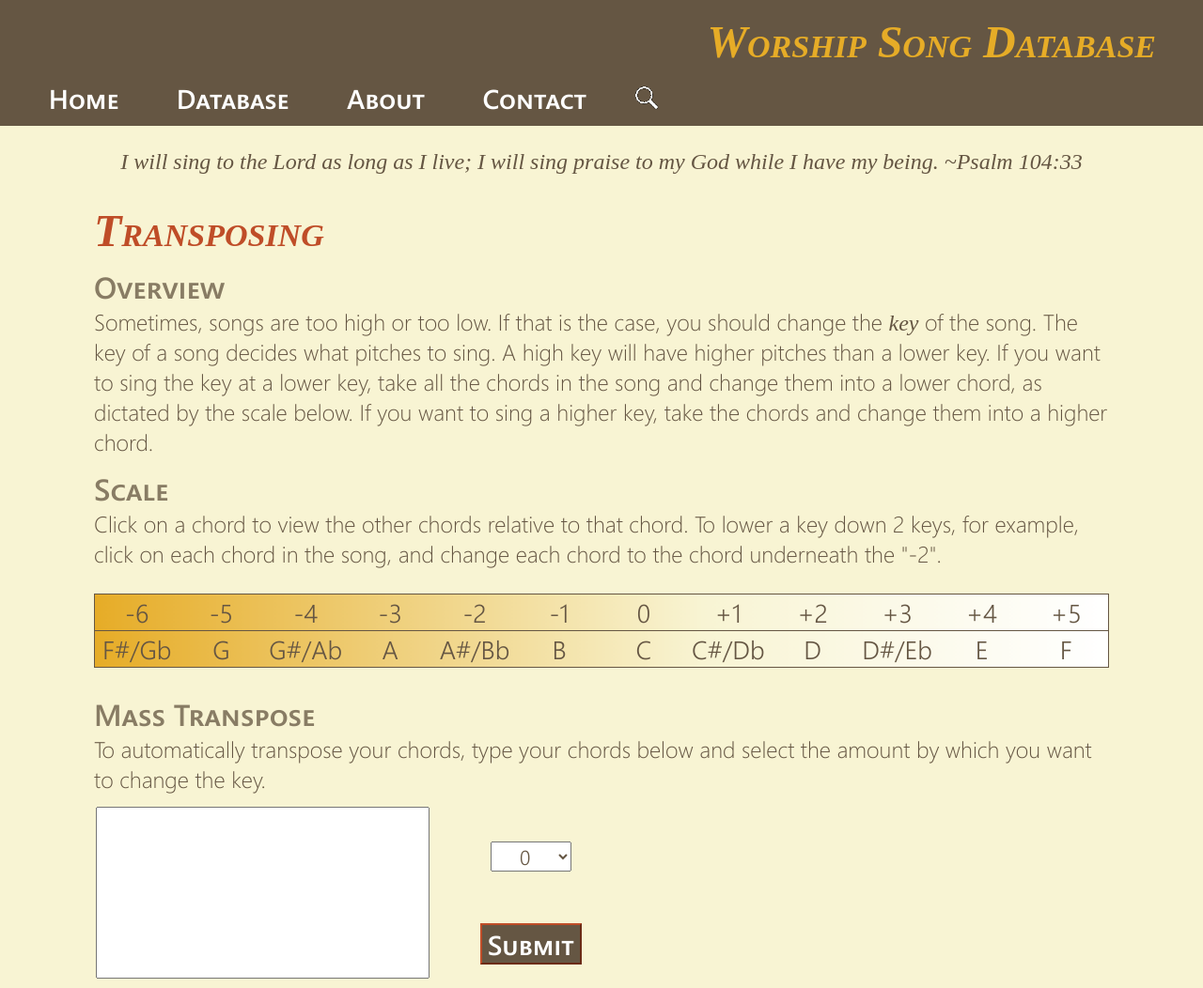
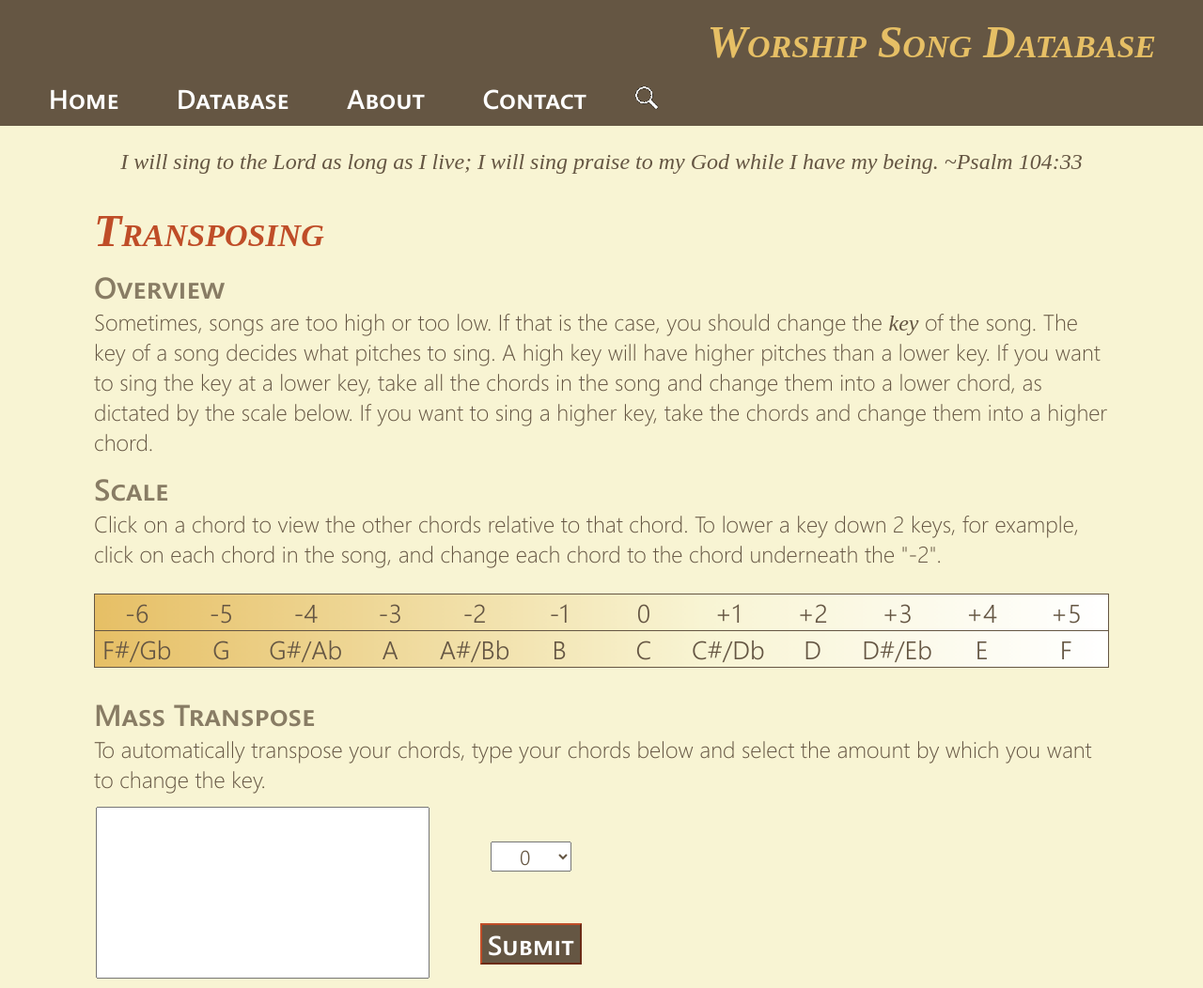
Before and after one commit to brandonchinn178/worshipmate-legacy, a Django app: page /transpose/ in a window 1280 px wide. Shown: the top 1052 px of the page at 94% size. Run offline with Django 3.2, Linux system fonts and the light colour scheme; parts of the project's set-up code (start-up, migrations or seed data) failed here and were passed over; some web fonts are replaced.

Commit message:
Tweak orange color

```diff
--- a/wsgi/site/static/style/base.css
+++ b/wsgi/site/static/style/base.css
@@ -43,7 +43,7 @@ a
 
 a:hover
 {
-    color: #E6AC27;
+    color: #E6BF65 ;
 }
 
 input
@@ -82,7 +82,7 @@ header h1
     top: -15px;
     right: 50px;
     font: italic small-caps bold 3em "Webly";
-    color: #E6AC27;
+    color: #E6BF65;
     cursor: default;
     white-space: nowrap;
 }
--- a/wsgi/site/static/style/transpose.css
+++ b/wsgi/site/static/style/transpose.css
@@ -12,9 +12,9 @@
 {
     margin: 1em 0;
     font-size: 1.7em;
-    background: -moz-linear-gradient(to right, #E6AC27 0%, #F8F4D3 60%, #FFF 100%);
-    background: -webkit-linear-gradient(right, #E6AC27 0%, #F8F4D3 60%, #FFF 100%);
-    background: linear-gradient(to right, #E6AC27 0%, #F8F4D3 60%, #FFF 100%);
+    background: -moz-linear-gradient(to right, #E6BF65 0%, #F8F4D3 60%, #FFF 100%);
+    background: -webkit-linear-gradient(right, #E6BF65 0%, #F8F4D3 60%, #FFF 100%);
+    background: linear-gradient(to right, #E6BF65 0%, #F8F4D3 60%, #FFF 100%);
 }
 
 #chordchart tr
```
